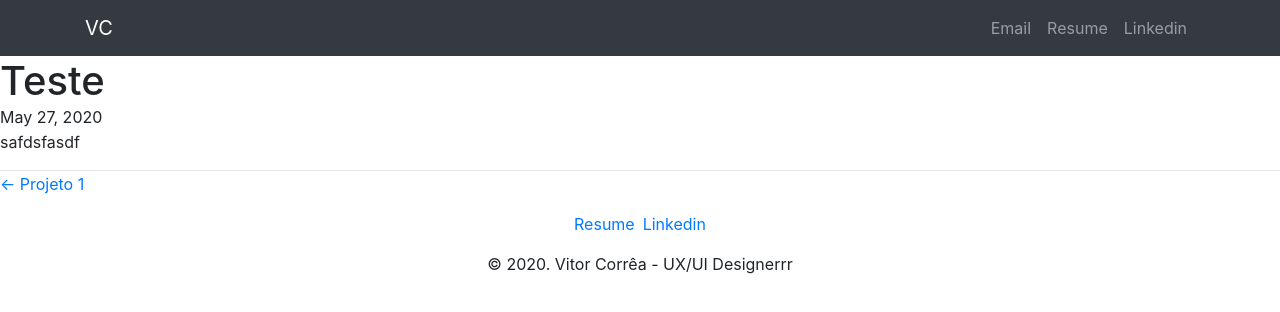
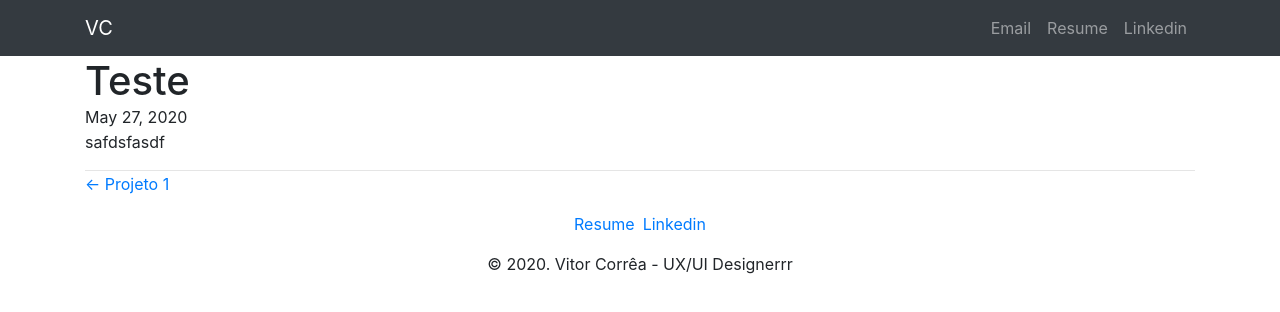
Before and after one commit to abmti/portfolio-vitor, a Gatsby site: page /2020-05-27-teste/ in a window 1280 px wide. Built offline with nearby package versions, Linux system fonts and the light colour scheme; Gatsby itself is replaced by a stand-in of ours.

Commit message:
Update template blog

```diff
--- a/src/templates/blog-post.js
+++ b/src/templates/blog-post.js
@@ -2,6 +2,7 @@ import { graphql, Link } from "gatsby"
 import React from "react"
 import Layout from "../components/layout"
 import SEO from "../components/seo"
+import { Container } from "react-bootstrap"
 
 
 const BlogPostTemplate = ({ data, pageContext, location }) => {
@@ -15,6 +16,7 @@ const BlogPostTemplate = ({ data, pageContext, location }) => {
         title={post.frontmatter.title}
         description={post.frontmatter.description || post.excerpt}
       />
+			<Container>
       <article>
         <header>
           <h1
@@ -68,6 +70,7 @@ const BlogPostTemplate = ({ data, pageContext, location }) => {
           </li>
         </ul>
       </nav>
+			</Container>
     </Layout>
   )
 }
```
